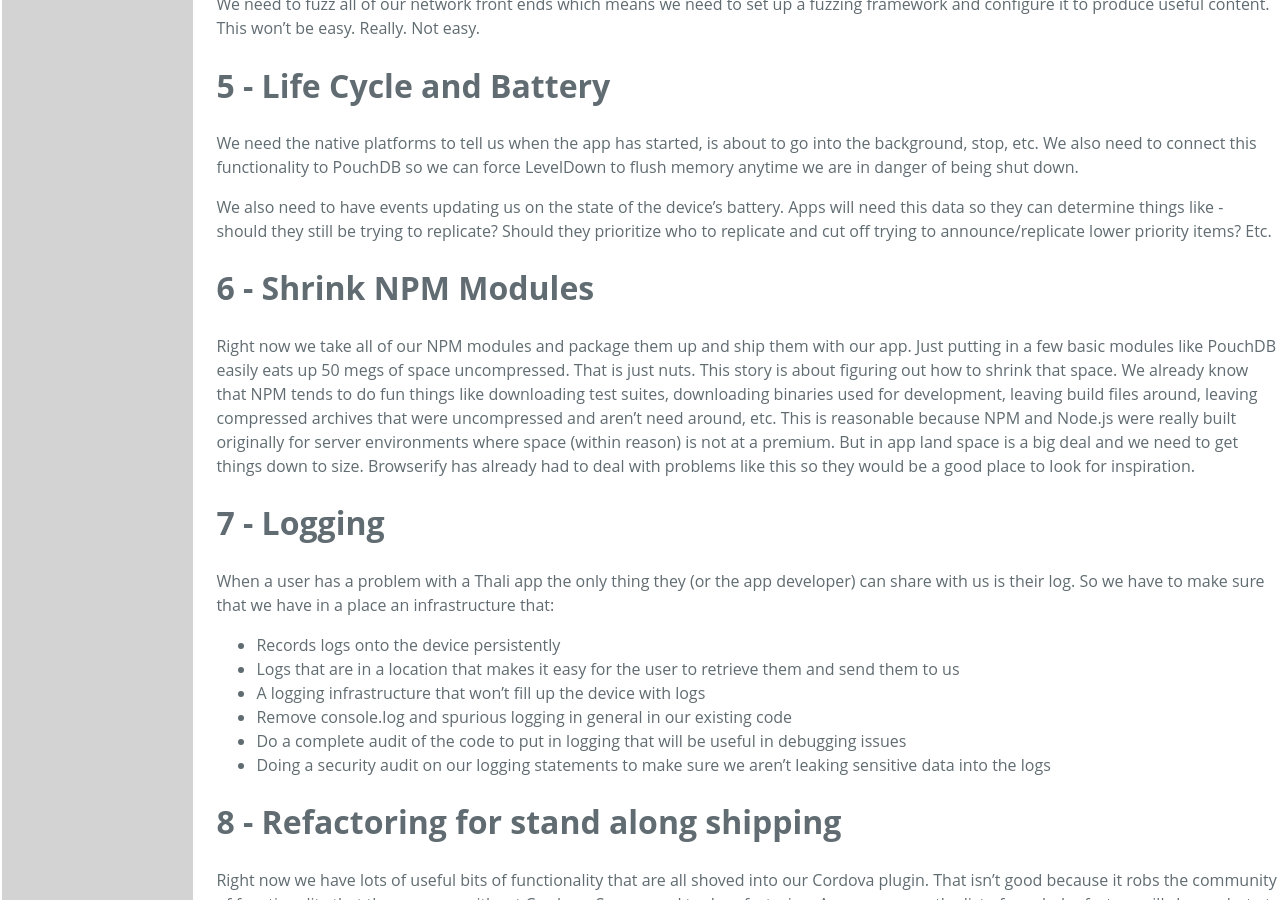
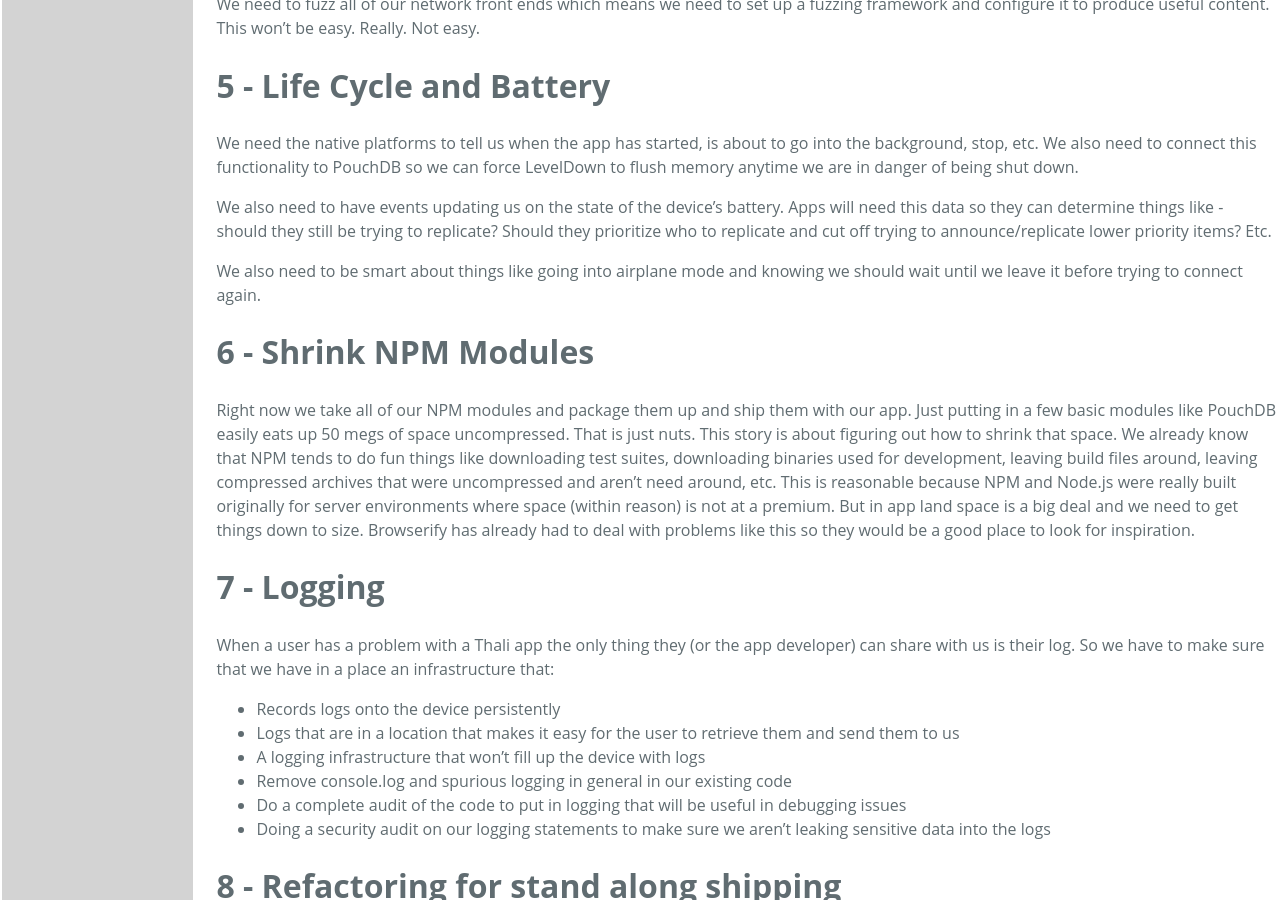
Before and after one commit to thaliproject/thali, a Jekyll site: the page built from stories.md, in a window 1280 px wide and 900 px high, scrolled down 15572 px. Built offline with Jekyll 4.4.1, drawn with Linux system fonts in a browser that asks for light colours; Markdown is read by kramdown in place of the engine named in the settings.

Commit message:
Update stories.md

```diff
--- a/stories.md
+++ b/stories.md
@@ -438,6 +438,8 @@ We need the native platforms to tell us when the app has started, is about to go
 
 We also need to have events updating us on the state of the device's battery. Apps will need this data so they can determine things like - should they still be trying to replicate? Should they prioritize who to replicate and cut off trying to announce/replicate lower priority items? Etc.
 
+We also need to be smart about things like going into airplane mode and knowing we should wait until we leave it before trying to connect again.
+
 # 6 - Shrink NPM Modules
 
 Right now we take all of our NPM modules and package them up and ship them with our app. Just putting in a few basic modules like PouchDB easily eats up 50 megs of space uncompressed. That is just nuts. This story is about figuring out how to shrink that space. We already know that NPM tends to do fun things like downloading test suites, downloading binaries used for development, leaving build files around, leaving compressed archives that were uncompressed and aren't need around, etc. This is reasonable because NPM and Node.js were really built originally for server environments where space (within reason) is not at a premium. But in app land space is a big deal and we need to get things down to size. Browserify has already had to deal with problems like this so they would be a good place to look for inspiration.
```
